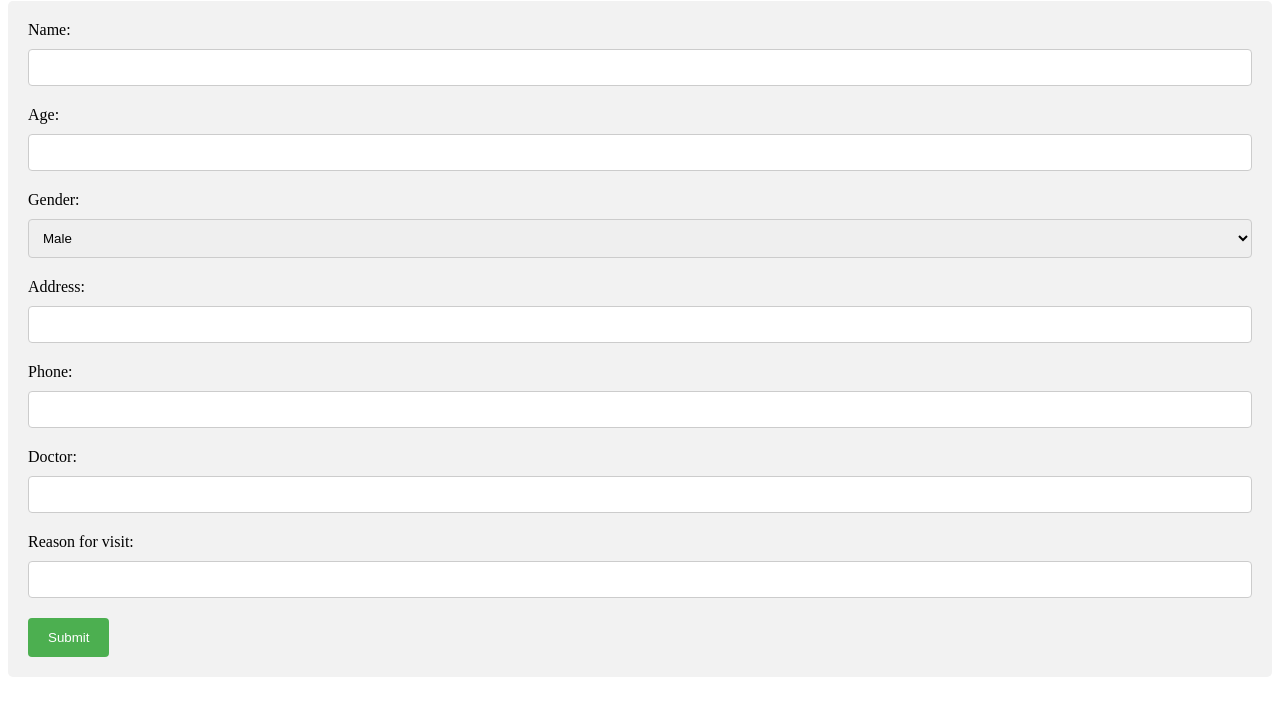
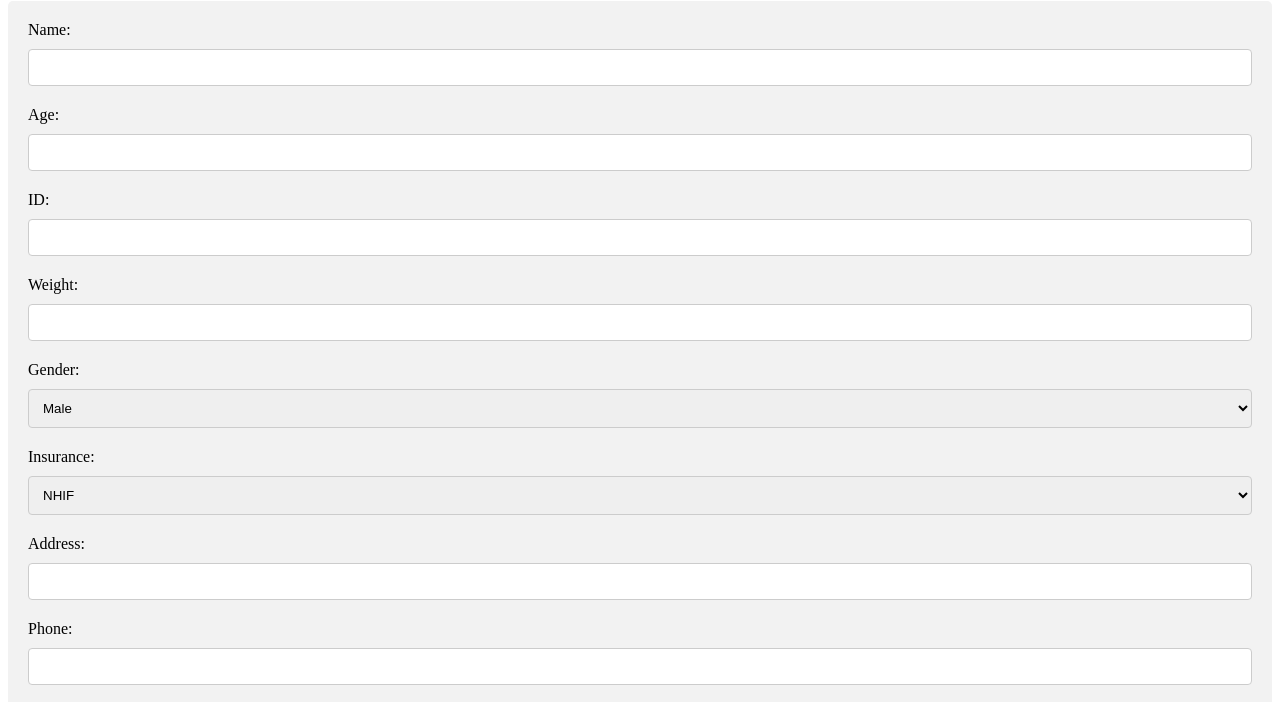
Before and after one commit to Brycies/hospital-patient-recording-system, a plain HTML site: page index.html in a window 1280 px wide. Shown: the part 79-781 px from the top of the page. Drawn offline with Linux system fonts and the light colour scheme.

Commit message:
first commit

```diff
--- a/index.html
+++ b/index.html
@@ -17,11 +17,27 @@
         <label for="age">Age:</label>
         <input type="text" id="age" name="age" required />
 
+        <label for="id">ID:</label>
+        <input type="text" id="id" name="id" required />
+
+        <label for="id">Weight:</label>
+        <input type="text" id="weight" name="weight" required />
+
         <label for="gender">Gender:</label>
         <select id="gender" name="gender">
           <option value="male">Male</option>
           <option value="female">Female</option>
           <option value="other">Other</option>
+        </select>
+
+        <label for="insurance">Insurance:</label>
+        <select id="insurance" name="insurance">
+          <option value="nhif">NHIF</option>
+          <option value="aar">AAR</option>
+          <option value="old mutual">OLD MUTUAL</option>
+          <option value="liberty">LIBERTY</option>
+          <option value="equity">EQUITY</option>
+          <option value="britam">BRITAM</option>
         </select>
 
         <label for="address">Address:</label>
```
